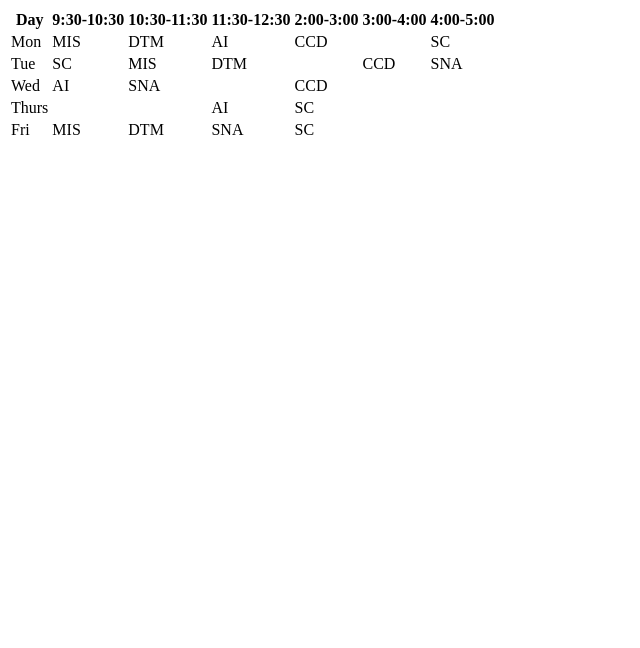
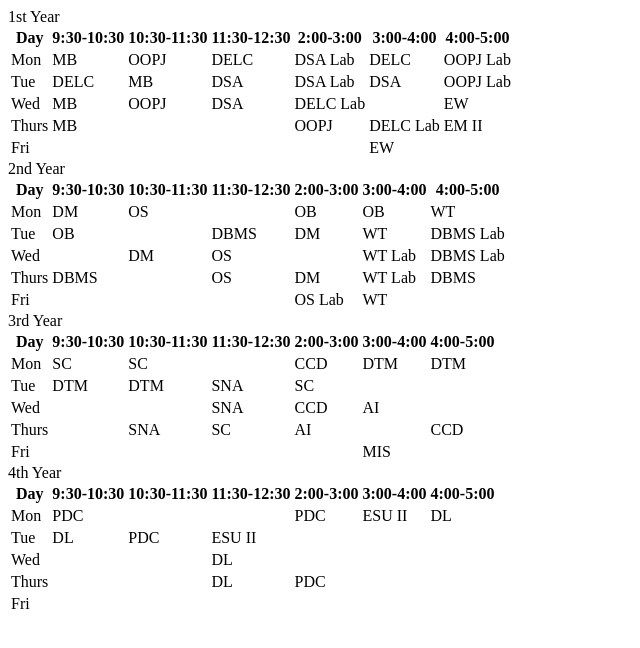
Before and after one commit to Arn0dian/TimeTable-Project-DC, a Flask app: page /data in a window 1280 px wide. Shown: the top 648 px of the page, without its empty margins (0-640 px from the left). Run offline with Flask 2, Linux system fonts and the light colour scheme; parts of the project's set-up code (start-up, migrations or seed data) failed here and were passed over.

Commit message:
GUI Integration 2
Can print 4 timetables now

```diff
--- a/GeneticAlgo.py
+++ b/GeneticAlgo.py
@@ -68,13 +68,18 @@ def separateChromosome(chromosome):
 
 
 def convert_To_CSV(tt):
+
     final = [['Day','9:30-10:30','10:30-11:30',"11:30-12:30","2:00-3:00","3:00-4:00","4:00-5:00"]]
+
+
     for day in tt.keys():
         tt[day].insert(0,day)
         final.append(tt[day])
-    with open('thirdYear.csv', 'w', newline='') as csvfile:
-        writer = csv.writer(csvfile)
-        writer.writerows(final)
+    return final
+
+
+
+
 
 
 
@@ -100,7 +105,22 @@ print("\nfourth year\n")
 for k , v in y4.items():
     print(k,v)
 
-convert_To_CSV(y3)
+
+with open('Year1.csv', 'w', newline='') as csvfile:
+        writer = csv.writer(csvfile)
+        writer.writerows(convert_To_CSV(y1))
+
+with open('Year2.csv', 'w', newline='') as csvfile:
+        writer = csv.writer(csvfile)
+        writer.writerows(convert_To_CSV(y2))
+
+with open('Year3.csv', 'w', newline='') as csvfile:
+        writer = csv.writer(csvfile)
+        writer.writerows(convert_To_CSV(y3))
+
+with open('Year4.csv', 'w', newline='') as csvfile:
+        writer = csv.writer(csvfile)
+        writer.writerows(convert_To_CSV(y4))
 
 print(fitnessFunction(pop[0]))
 
--- /dev/null
+++ b/Year1.csv
@@ -0,0 +1,6 @@
+Day,9:30-10:30,10:30-11:30,11:30-12:30,2:00-3:00,3:00-4:00,4:00-5:00
+Mon,MB,OOPJ,DELC,DSA Lab,DELC,OOPJ Lab
+Tue,DELC,MB,DSA,DSA Lab,DSA,OOPJ Lab
+Wed,MB,OOPJ,DSA,DELC Lab,,EW
+Thurs,MB,,,OOPJ,DELC Lab,EM II
+Fri,,,,,EW,
--- /dev/null
+++ b/Year2.csv
@@ -0,0 +1,6 @@
+Day,9:30-10:30,10:30-11:30,11:30-12:30,2:00-3:00,3:00-4:00,4:00-5:00
+Mon,DM,OS,,OB,OB,WT
+Tue,OB,,DBMS,DM,WT,DBMS Lab
+Wed,,DM,OS,,WT Lab,DBMS Lab
+Thurs,DBMS,,OS,DM,WT Lab,DBMS
+Fri,,,,OS Lab,WT,
--- /dev/null
+++ b/Year3.csv
@@ -0,0 +1,6 @@
+Day,9:30-10:30,10:30-11:30,11:30-12:30,2:00-3:00,3:00-4:00,4:00-5:00
+Mon,SC,SC,,CCD,DTM,DTM
+Tue,DTM,DTM,SNA,SC,,
+Wed,,,SNA,CCD,AI,
+Thurs,,SNA,SC,AI,,CCD
+Fri,,,,,MIS,
--- /dev/null
+++ b/Year4.csv
@@ -0,0 +1,6 @@
+Day,9:30-10:30,10:30-11:30,11:30-12:30,2:00-3:00,3:00-4:00,4:00-5:00
+Mon,PDC,,,PDC,ESU II,DL
+Tue,DL,PDC,ESU II,,,
+Wed,,,DL,,,
+Thurs,,,DL,PDC,,
+Fri,,,,,,
--- a/app.py
+++ b/app.py
@@ -25,17 +25,29 @@ def data():
         f2 = request.files['faculty']
         f2.save(f2.filename)
     call_genetic()
-    with open('thirdYear.csv', newline='') as f:
+    with open('Year1.csv', newline='') as f:
         reader = csv.DictReader(f)
-        data = [row for row in reader]
+        data1 = [row for row in reader]
+    with open('Year2.csv', newline='') as f:
+        reader = csv.DictReader(f)
+        data2 = [row for row in reader]
+    with open('Year3.csv', newline='') as f:
+        reader = csv.DictReader(f)
+        data3 = [row for row in reader]
+    with open('Year4.csv', newline='') as f:
+        reader = csv.DictReader(f)
+        data4 = [row for row in reader]
 
 # Create a list of headers
 
-    headers = list(data[0].keys())
+    header1 = list(data1[0].keys())
+    header2 = list(data2[0].keys())
+    header3 = list(data3[0].keys())
+    header4 = list(data4[0].keys())
 
 
 # Render the template with the data and headers
-    return render_template('table.html', data=data,headers=headers)
+    return render_template('table.html', data1=data1,header1=header1,data2=data2,header2=header2,data3=data3,header3=header3,data4=data4,header4=header4)
 
 
 if __name__=="__main__":
--- a/templates/table.html
+++ b/templates/table.html
@@ -4,16 +4,80 @@
     <title>JSON to HTML Table</title>
   </head>
   <body>
+    <div>1st Year</div>
     <table>
       <thead>
         <tr>
-          {% for header in headers %}
+          {% for header in header1 %}
           <th>{{ header }}</th>
           {% endfor %}
         </tr>
       </thead>
       <tbody>
-        {% for row in data %}
+        {% for row in data1 %}
+        <tr>
+          {% for value in row.values() %}
+          <td>{{ value }}</td>
+          {% endfor %}
+        </tr>
+        {% endfor %}
+      </tbody>
+    </table>
+
+
+    <div>2nd Year</div>
+    <table>
+      <thead>
+        <tr>
+          {% for header in header2 %}
+          <th>{{ header }}</th>
+          {% endfor %}
+        </tr>
+      </thead>
+      <tbody>
+        {% for row in data2 %}
+        <tr>
+          {% for value in row.values() %}
+          <td>{{ value }}</td>
+          {% endfor %}
+        </tr>
+        {% endfor %}
+      </tbody>
+    </table>
+
+
+    <div>3rd Year</div>
+    <table>
+      <thead>
+        <tr>
+          {% for header in header3 %}
+          <th>{{ header }}</th>
+          {% endfor %}
+        </tr>
+      </thead>
+      <tbody>
+        {% for row in data3 %}
+        <tr>
+          {% for value in row.values() %}
+          <td>{{ value }}</td>
+          {% endfor %}
+        </tr>
+        {% endfor %}
+      </tbody>
+    </table>
+
+
+    <div>4th Year</div>
+    <table>
+      <thead>
+        <tr>
+          {% for header in header4 %}
+          <th>{{ header }}</th>
+          {% endfor %}
+        </tr>
+      </thead>
+      <tbody>
+        {% for row in data4 %}
         <tr>
           {% for value in row.values() %}
           <td>{{ value }}</td>
--- a/thirdYear.csv
+++ /dev/null
@@ -1,6 +0,0 @@
-Day,9:30-10:30,10:30-11:30,11:30-12:30,2:00-3:00,3:00-4:00,4:00-5:00
-Mon,MIS,DTM,AI,CCD,,SC
-Tue,SC,MIS,DTM,,CCD,SNA
-Wed,AI,SNA,,CCD,,
-Thurs,,,AI,SC,,
-Fri,MIS,DTM,SNA,SC,,
```
